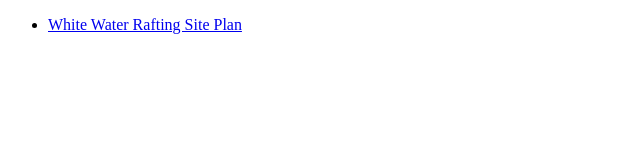
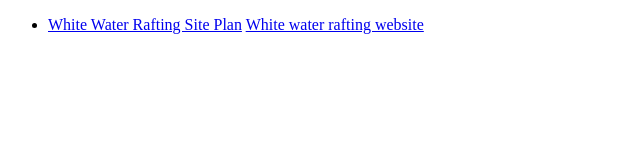
Before and after one commit to rairai123/wdd130-1, a plain HTML site: page index.html in a window 1280 px wide. Shown: the whole page, without its empty margins (0-640 px from the left). Drawn offline with Linux system fonts and the light colour scheme.

Commit message:
made changes

```diff
--- a/index.html
+++ b/index.html
@@ -10,6 +10,7 @@
     <ul>
         <li>
             <a href="./wwr/site-plan-rafting.html"> White Water Rafting Site Plan</a>
+            <a href="wwr/index.html">White water rafting website</a>
         </li>
     </ul>
 </body>
```
